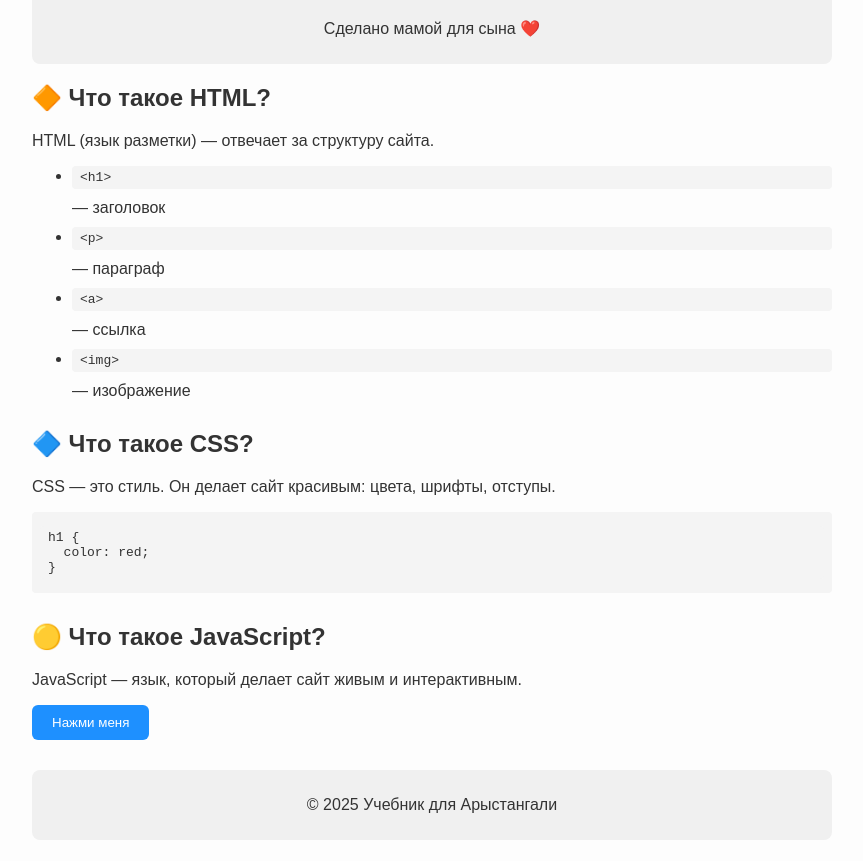
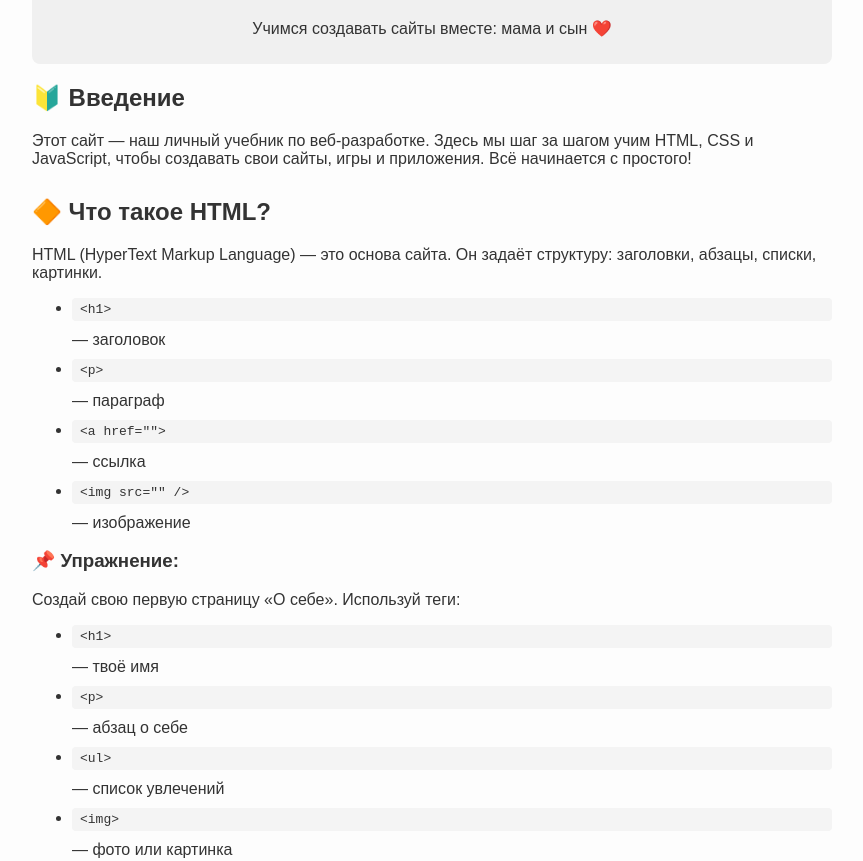
Before and after one commit to ALB040570/uchebnik, a plain HTML site: page index.html in a window 1280 px wide. Shown: the part 91-952 px from the top of the page, without its empty margins (208-1071 px from the left). Drawn offline with Linux system fonts and the light colour scheme.

Commit message:
Update index.html

```diff
--- a/index.html
+++ b/index.html
@@ -9,43 +9,60 @@
 <body>
   <header>
     <h1>Учебник по HTML, CSS и JavaScript</h1>
-    <p>Сделано мамой для сына ❤️</p>
+    <p>Учимся создавать сайты вместе: мама и сын ❤️</p>
   </header>
 
   <section>
+    <h2>🔰 Введение</h2>
+    <p>Этот сайт — наш личный учебник по веб-разработке. Здесь мы шаг за шагом учим HTML, CSS и JavaScript, чтобы создавать свои сайты, игры и приложения. Всё начинается с простого!</p>
+  </section>
+
+  <section>
     <h2>🔶 Что такое HTML?</h2>
-    <p>HTML (язык разметки) — отвечает за структуру сайта.</p>
+    <p>HTML (HyperText Markup Language) — это основа сайта. Он задаёт структуру: заголовки, абзацы, списки, картинки.</p>
     <ul>
       <li><code>&lt;h1&gt;</code> — заголовок</li>
       <li><code>&lt;p&gt;</code> — параграф</li>
-      <li><code>&lt;a&gt;</code> — ссылка</li>
-      <li><code>&lt;img&gt;</code> — изображение</li>
+      <li><code>&lt;a href=""&gt;</code> — ссылка</li>
+      <li><code>&lt;img src="" /&gt;</code> — изображение</li>
+    </ul>
+    <h3>📌 Упражнение:</h3>
+    <p>Создай свою первую страницу «О себе». Используй теги:</p>
+    <ul>
+      <li><code>&lt;h1&gt;</code> — твоё имя</li>
+      <li><code>&lt;p&gt;</code> — абзац о себе</li>
+      <li><code>&lt;ul&gt;</code> — список увлечений</li>
+      <li><code>&lt;img&gt;</code> — фото или картинка</li>
     </ul>
   </section>
 
   <section>
     <h2>🔷 Что такое CSS?</h2>
-    <p>CSS — это стиль. Он делает сайт красивым: цвета, шрифты, отступы.</p>
-    <pre><code>h1 {
-  color: red;
+    <p>CSS (Cascading Style Sheets) — делает страницу красивой. Можно задать цвета, шрифты, отступы.</p>
+    <pre><code>body {
+  background-color: #f0f8ff;
+  color: #333;
+  font-family: sans-serif;
 }</code></pre>
+    <h3>🎨 Попробуй сам:</h3>
+    <p>Сделай фон голубым и текст белым. Измени шрифт и размер заголовка.</p>
   </section>
 
   <section>
     <h2>🟡 Что такое JavaScript?</h2>
-    <p>JavaScript — язык, который делает сайт живым и интерактивным.</p>
+    <p>JavaScript — язык, который добавляет действия: кнопки, реакции, анимации.</p>
+    <p>Вот пример:</p>
     <button onclick="sayHello()">Нажми меня</button>
     <p id="output"></p>
+    <script>
+      function sayHello() {
+        document.getElementById("output").innerText = "Ты только что использовал JavaScript! 🔥";
+      }
+    </script>
   </section>
 
   <footer>
     <p>© 2025 Учебник для Арыстангали</p>
   </footer>
-
-  <script>
-    function sayHello() {
-      document.getElementById("output").innerText = "Привет! Вы только что использовали JavaScript 🎉";
-    }
-  </script>
 </body>
 </html>
```
